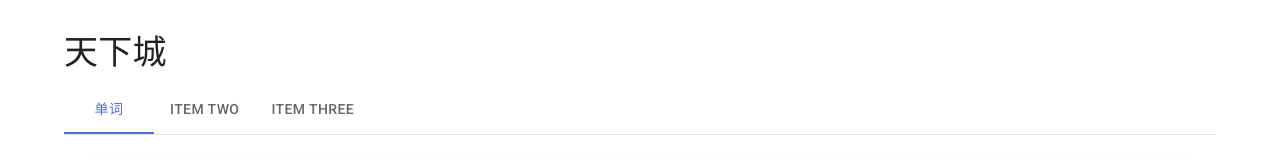
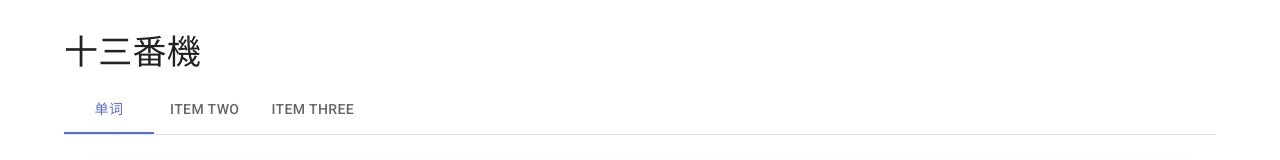
Before and after one commit to chainal/learn-docker, a React (Create React App) app in the folder app-ui/: page / in a window 1280 px wide. Shown: the top 160 px of the page. Built offline with nearby package versions, Linux system fonts and the light colour scheme; no server answers.

Commit message:
ui:in dev && modify title

```diff
--- a/app-ui/src/App.js
+++ b/app-ui/src/App.js
@@ -24,7 +24,7 @@ export default function App() {
     <Container maxWidth="lg">
       <Box sx={{ my: 4 }}>
         <Typography variant="h4" component="h1" gutterBottom>
-          天下城
+          十三番機
         </Typography>
         <BasicTabs />
         <ProTip />
```
Also changed, not shown: 1 other file (tests, documents, lock files or other folders).
